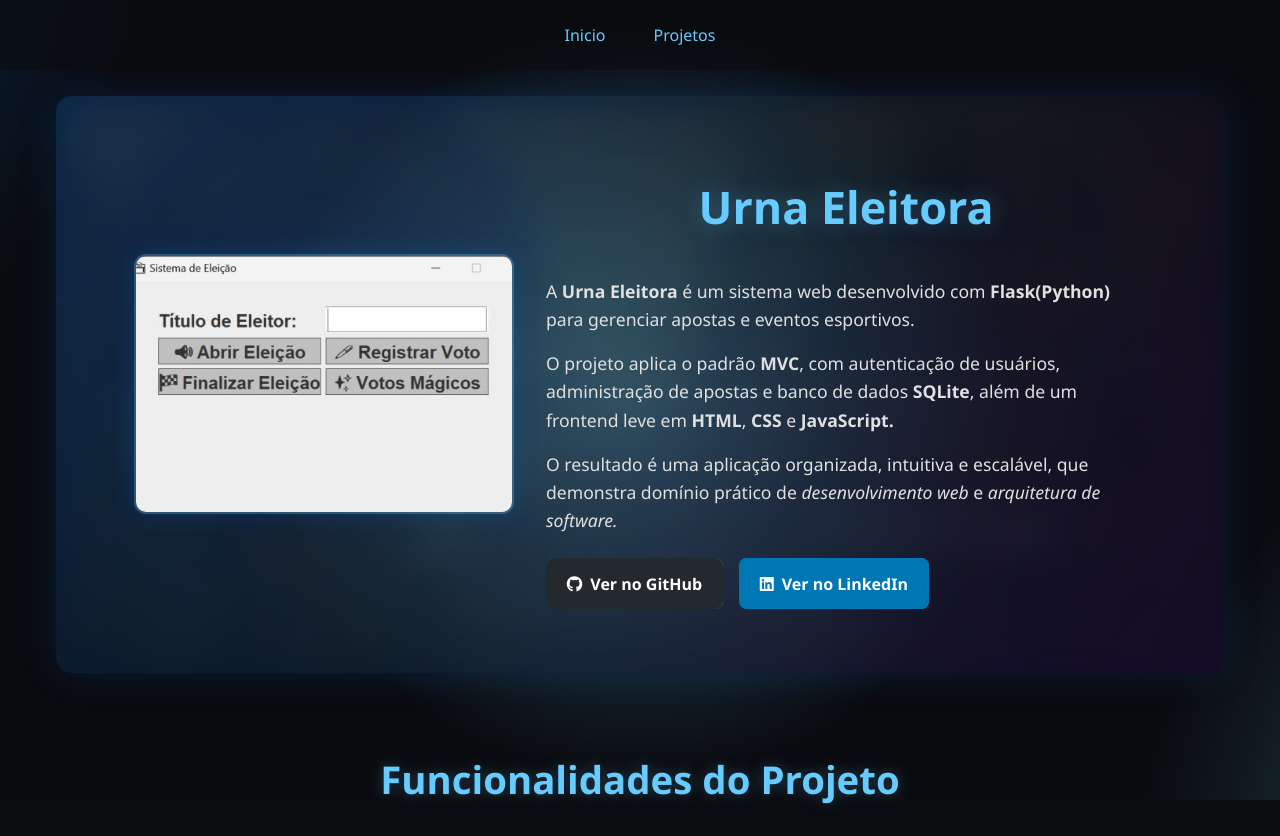
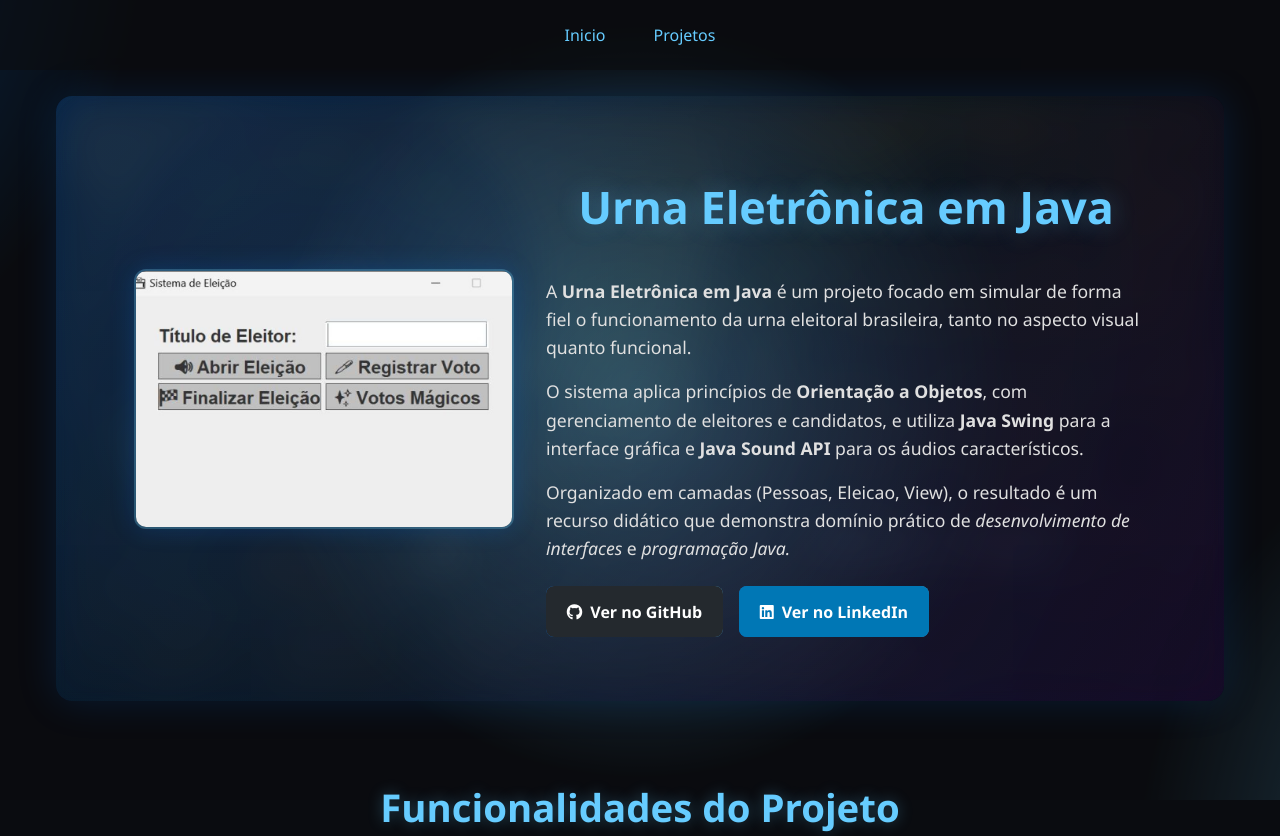
Before and after one commit to MichasBaiano/Meu-Portifolio, a plain HTML site: page projetos/urnaeleitoral/urna.html in a window 1280 px wide. Shown: the top 836 px of the page. Drawn offline with nearby package versions, Linux system fonts and the light colour scheme.

Commit message:
🐛 fix: corrige textos das paginas

```diff
--- a/projetos/urnaeleitoral/urna.html
+++ b/projetos/urnaeleitoral/urna.html
@@ -61,18 +61,12 @@
             <img class="projeto-thumb" src="../../assets/img/Foto-Projetos/urna.jpeg" alt="Urna Eleitoral">
 
             <div class="meta">
-                <h1 class="projeto-titulo">Urna Eleitora</h1>
-                <p class="projeto-sobre">A <strong>Urna Eleitora</strong> é um sistema web desenvolvido com
-                    <strong>Flask(Python)</strong> para gerenciar apostas e eventos esportivos.
-                </p>
+                <h1 class="projeto-titulo">Urna Eletrônica em Java</h1>
+                <p class="projeto-sobre">A <strong>Urna Eletrônica em Java</strong> é um projeto focado em simular de forma fiel o funcionamento da urna eleitoral brasileira, tanto no aspecto visual quanto funcional.</p>
 
-                <p class="projeto-sobre">O projeto aplica o padrão <strong>MVC</strong>, com autenticação de usuários,
-                    administração de apostas e banco de dados <strong>SQLite</strong>, além de um frontend leve em
-                    <strong>HTML</strong>, <strong>CSS</strong> e <strong>JavaScript.</strong>
-                </p>
+                <p class="projeto-sobre">O sistema aplica princípios de <strong>Orientação a Objetos</strong>, com gerenciamento de eleitores e candidatos, e utiliza <strong>Java Swing</strong> para a interface gráfica e <strong>Java Sound API</strong> para os áudios característicos.</p>
 
-                <p class="projeto-sobre">O resultado é uma aplicação organizada, intuitiva e escalável, que demonstra
-                    domínio prático de <i>desenvolvimento web</i> e <i>arquitetura de software.</i></p>
+                <p class="projeto-sobre">Organizado em camadas (Pessoas, Eleicao, View), o resultado é um recurso didático que demonstra domínio prático de <i>desenvolvimento de interfaces</i> e <i>programação Java.</i></p>
 
                 <div class="btn-row">
                     <a class="btn github" href="https://github.com/RecantoDoJohn/ProjetoUrnaEletronica" target="_blank"
@@ -88,7 +82,7 @@
             </div>
         </div>
 
-            <section class="funcionalidades">
+        <section class="funcionalidades">
             <h2 class="secao-titulo">Funcionalidades do Projeto</h2>
             <div class="funcionalidades-grid">
 
@@ -188,7 +182,8 @@
 
             <div class="funcionalidades-grid">
                 <div class="funcionalidades-card">
-                    <a href="https://drive.google.com/file/d/1b3D-NYYPfxvNgNH4cvKegfAgRESgAOqY/view?usp=sharing" target="_blank" class="btn">Ver Projeto Inicial</a></i>
+                    <a href="https://drive.google.com/file/d/1b3D-NYYPfxvNgNH4cvKegfAgRESgAOqY/view?usp=sharing"
+                        target="_blank" class="btn">Ver Projeto Inicial</a></i>
                 </div>
             </div>
         </section>
@@ -196,11 +191,15 @@
         <section class="aprendizados">
             <h2 class="secao-titulo">O que Aprendi</h2>
             <ul class="lista-aprendizados">
-                <li>Planejar e desenvolver uma aplicação desktop complexa, simulando um sistema real (Urna Eletrônica).</li>
-                <li>Implementar interfaces gráficas (GUI) interativas e funcionais utilizando a biblioteca Java Swing.</li>
-                <li>Aplicar conceitos sólidos de Programação Orientada a Objetos (POO) para gerenciar Pessoas, Partidos e Votos.</li>
+                <li>Planejar e desenvolver uma aplicação desktop complexa, simulando um sistema real (Urna Eletrônica).
+                </li>
+                <li>Implementar interfaces gráficas (GUI) interativas e funcionais utilizando a biblioteca Java Swing.
+                </li>
+                <li>Aplicar conceitos sólidos de Programação Orientada a Objetos (POO) para gerenciar Pessoas, Partidos
+                    e Votos.</li>
                 <li>Estruturar um projeto em camadas (View, Eleição, Pessoas), separando responsabilidades.</li>
-                <li>Integrar recursos multimídia em uma aplicação Java, como a reprodução de áudio com a Java Sound API.</li>
+                <li>Integrar recursos multimídia em uma aplicação Java, como a reprodução de áudio com a Java Sound API.
+                </li>
             </ul>
         </section>
 
```
Also changed, not shown: index.html (+1 -1 lines).
